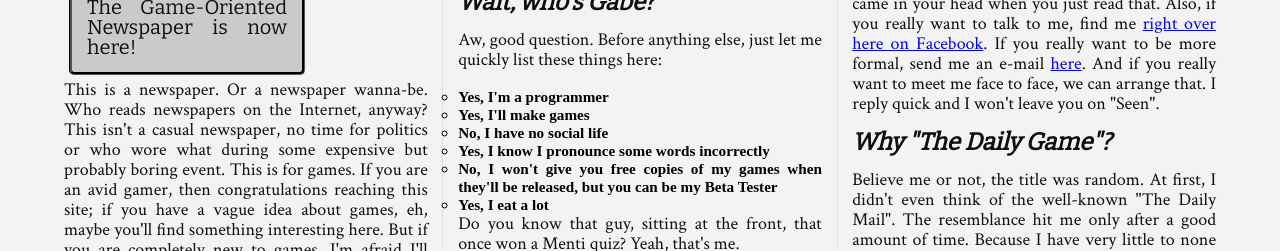
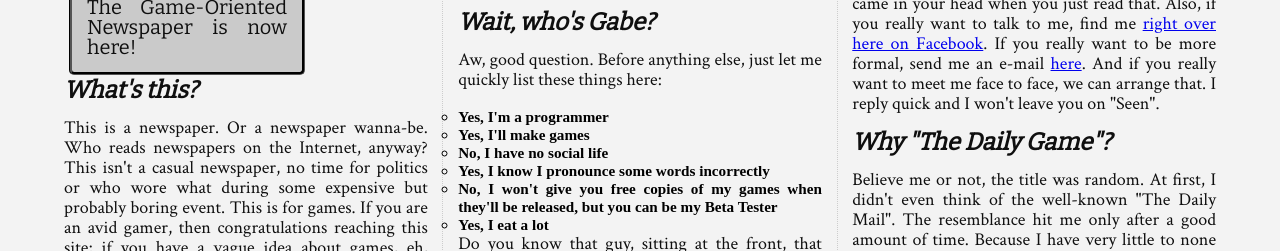
Before and after one commit to Xenohell/csy1018, a plain HTML site: page index.html in a window 1280 px wide. Shown: the part 316-567 px from the top of the page. Drawn offline with nearby package versions, Linux system fonts and the light colour scheme.

Commit message:
Add files via upload

```diff
--- a/index.html
+++ b/index.html
@@ -134,7 +134,7 @@
             <h3>Fortnite wins GotY, but why?</h3>
 
             <p>
-                Fortnite just won a Game of the Year title - in 2018. Epic Games' popular multiplayer shooter claimed the crown at the Golden Joysticks, inexplicably beating out Red Dead Redemption 2, a game that many critics believed would be the runaway favorite to sweep up Game of the Year accolades at industry award shows this year. - <a href="https://screenrant.com/fortnite-game-year-2018/">ScreenRant</a>
+                Fortnite just won a Game of the Year title - in 2018. Epic Games' popular multiplayer shooter claimed the crown at the Golden Joysticks, inexplicably beating out Red Dead Redemption 2, a game that many critics believed would be the runaway favorite to sweep up Game of the Year accolades at industry award shows this year. - <a href="https://screenrant.com/fortnite-game-year-2018/">ScreenRant</a> <br>
                 There are lots of questions coming from the gaming community world wide, most of them being "Why?", "How is it possible?". The game has become so massively successful that it has genuinely begun to impact industries that are usually adjacent to the video game world. What does that mean? If you ask me, basically, it means that the playerbase of the game will take over the gaming industry. Even though PlayerUnknown's BattleGrounds first had a big impact on the battle royale genre, after H1Z1 was considered obsolete, somehow, this cartoon-ish game Fortnite not only beat PUBG and started a war between the two games' playerbase, but it was declared Game of the Year. Why, you wonder? I wonder too. Well, games are chosen by the players, so the short answer to this is: votes. Fortnite got more votes than any other game, more votes than most anticipated RDR2, especially because it is a Free-to-Play game. Find more <a href="https://screenrant.com/fortnite-game-year-2018/">here</a>.
             </p>
 
--- a/styles/style.css
+++ b/styles/style.css
@@ -109,6 +109,7 @@ li.active a {
 }
 
 h3 {
+    clear: both;
     color: rgb(15, 15, 15);
     font-family: 'Bitter', serif;
     font-size: 24px;
```
